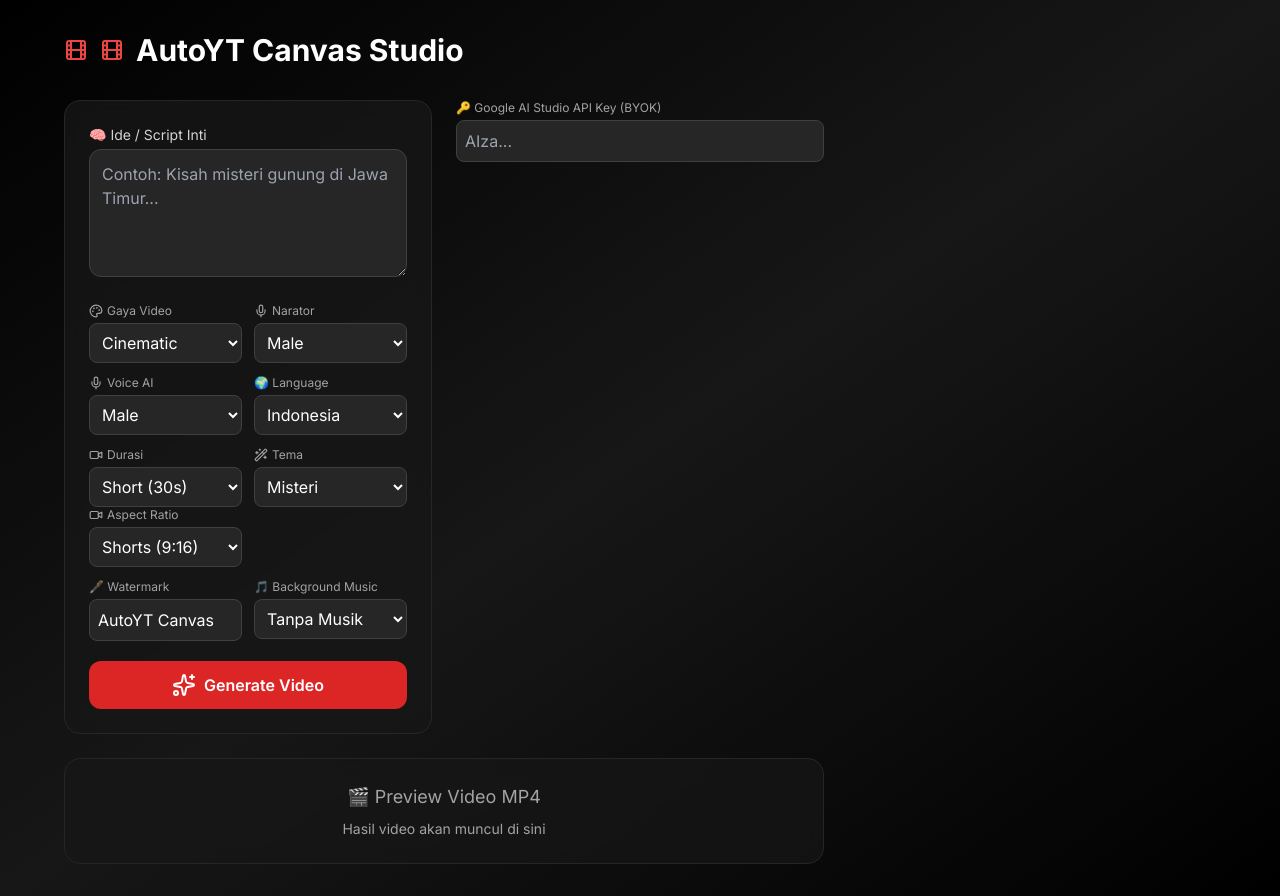
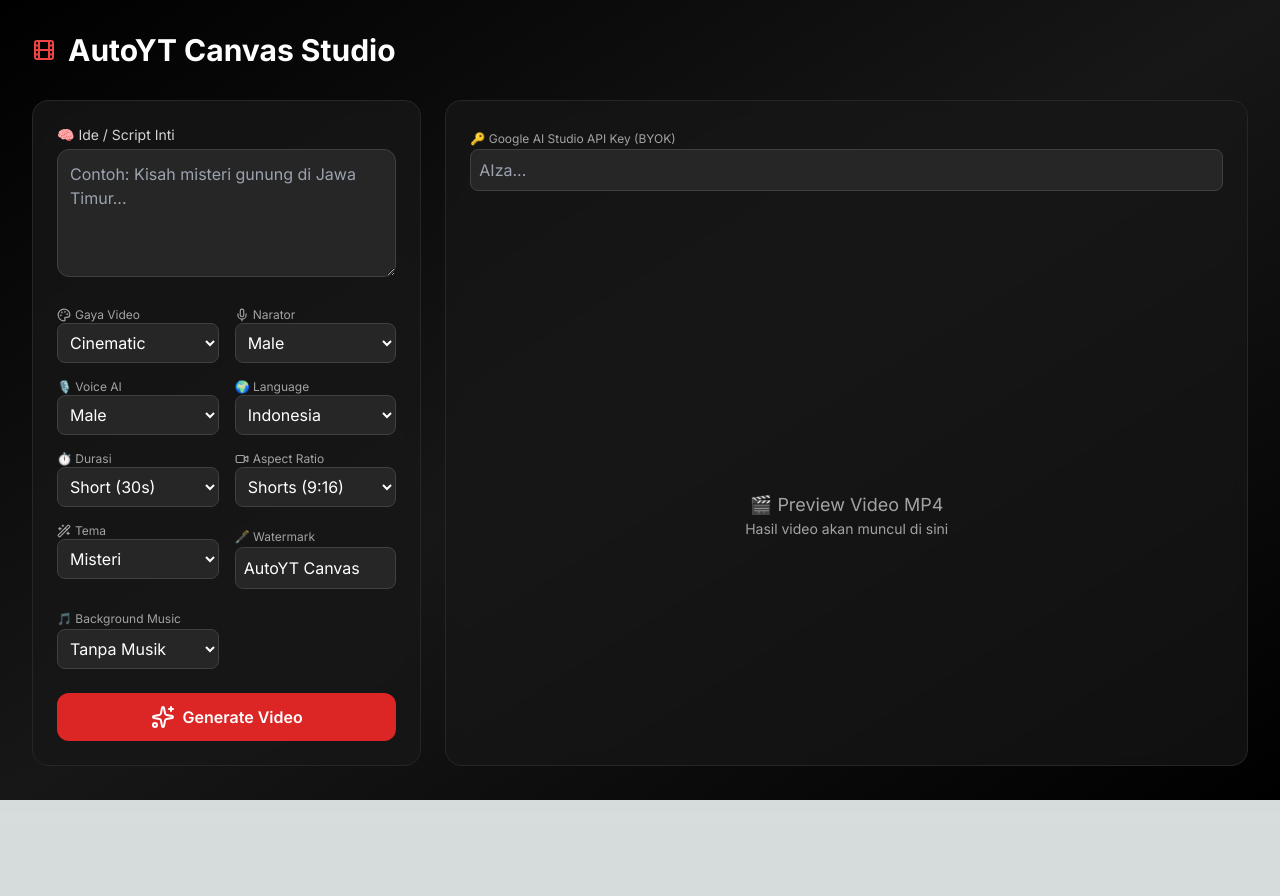
Before and after one commit to wargasekitar/autoyt-canvas, a Next.js app: page / in a window 1280 px wide. After the commit the page ends 823 px from the top, so only its background shows below. Built offline with nearby package versions, Linux system fonts and the light colour scheme.

Commit message:
fix: add UI design

```diff
--- a/app/page.tsx
+++ b/app/page.tsx
@@ -69,10 +69,9 @@
 
 return (
   <div className="min-h-screen bg-gradient-to-br from-black via-neutral-900 to-black text-white p-8">
-      <div className="max-w-6xl mx-auto">
-        {/* Header */}
-        <div className="flex items-center gap-3 mb-8">
-          <Film className="text-red-500" />
+    <div className="max-w-7xl mx-auto">
+      {/* HEADER */}
+      <div className="flex items-center justify-between mb-8">
         <h1 className="text-3xl font-bold flex items-center gap-3">
           <Film className="text-red-500" />
           AutoYT Canvas Studio
@@ -80,9 +79,9 @@
       </div>
 
       <div className="grid lg:grid-cols-3 gap-6">
-          {/* LEFT PANEL */}
-          <div className="lg:col-span-1 space-y-5 bg-neutral-900/80 p-6 rounded-2xl border border-neutral-800 backdrop-blur">
-            {/* Idea Input */}
+        {/* LEFT PANEL – CONTROL STUDIO */}
+        <div className="lg:col-span-1 bg-neutral-900/80 p-6 rounded-2xl border border-neutral-800 space-y-6 backdrop-blur">
+          {/* Idea */}
           <div>
             <label className="text-sm mb-1 block text-neutral-300">
               🧠 Ide / Script Inti
@@ -95,10 +94,11 @@
             />
           </div>
 
-            {/* Controls */}
-            <div className="grid grid-cols-2 gap-3">
+          {/* CONTROL GRID */}
+          <div className="grid grid-cols-2 gap-4">
+            {/* Style */}
             <div>
-                <label className="text-xs mb-1 flex items-center gap-1 text-neutral-400">
+              <label className="text-xs flex items-center gap-1 text-neutral-400">
                 <Palette size={14} /> Gaya Video
               </label>
               <select
@@ -115,8 +115,9 @@
               </select>
             </div>
 
+            {/* Narrator */}
             <div>
-                <label className="text-xs mb-1 flex items-center gap-1 text-neutral-400">
+              <label className="text-xs flex items-center gap-1 text-neutral-400">
                 <Mic size={14} /> Narator
               </label>
               <select
@@ -129,9 +130,10 @@
               </select>
             </div>
 
+            {/* Voice AI */}
             <div>
-              <label className="text-xs mb-1 flex items-center gap-1 text-neutral-400">
-                <Mic size={14} /> Voice AI
+              <label className="text-xs flex items-center gap-1 text-neutral-400">
+                🎙️ Voice AI
               </label>
               <select
                 value={voiceGender}
@@ -143,8 +145,9 @@
               </select>
             </div>
 
+            {/* Language */}
             <div>
-              <label className="text-xs mb-1 flex items-center gap-1 text-neutral-400">
+              <label className="text-xs flex items-center gap-1 text-neutral-400">
                 🌍 Language
               </label>
               <select
@@ -161,10 +164,10 @@
               </select>
             </div>
 
-
+            {/* Duration */}
             <div>
-                <label className="text-xs mb-1 flex items-center gap-1 text-neutral-400">
-                  <Video size={14} /> Durasi
+              <label className="text-xs flex items-center gap-1 text-neutral-400">
+                ⏱️ Durasi
               </label>
               <select
                 value={duration}
@@ -175,9 +178,11 @@
                 <option>Short (60s)</option>
                 <option>Long (3–5 min)</option>
               </select>
+            </div>
 
+            {/* Aspect */}
             <div>
-                  <label className="text-xs mb-1 flex items-center gap-1 text-neutral-400">
+              <label className="text-xs flex items-center gap-1 text-neutral-400">
                 <Video size={14} /> Aspect Ratio
               </label>
               <select
@@ -190,10 +195,10 @@
                 <option value="1:1">Square (1:1)</option>
               </select>
             </div>
-              </div>
 
+            {/* Theme */}
             <div>
-                <label className="text-xs mb-1 flex items-center gap-1 text-neutral-400">
+              <label className="text-xs flex items-center gap-1 text-neutral-400">
                 <Wand2 size={14} /> Tema
               </label>
               <select
@@ -208,22 +213,20 @@
                 <option>Edukasi</option>
               </select>
             </div>
+
+            {/* Watermark */}
             <div>
-                <label className="text-xs mb-1 flex items-center gap-1 text-neutral-400">
-                  🖋️ Watermark
-                </label>
+              <label className="text-xs text-neutral-400">🖋️ Watermark</label>
               <input
                 value={watermark}
                 onChange={(e) => setWatermark(e.target.value)}
-                  placeholder="Contoh: @channelkamu"
                 className="w-full p-2 rounded-lg bg-neutral-800 border border-neutral-700"
               />
             </div>
 
+            {/* Music */}
             <div>
-                <label className="text-xs mb-1 flex items-center gap-1 text-neutral-400">
-                  🎵 Background Music
-                </label>
+              <label className="text-xs text-neutral-400">🎵 Background Music</label>
               <select
                 value={bgm}
                 onChange={(e) => setBgm(e.target.value)}
@@ -235,14 +238,13 @@
                 <option value="uplifting">Uplifting</option>
               </select>
             </div>
-
           </div>
 
-            {/* Generate Button */}
+          {/* Generate */}
           <button
             onClick={generate}
             disabled={status === "loading"}
-              className="w-full mt-3 bg-red-600 hover:bg-red-700 transition-colors py-3 rounded-xl font-semibold flex items-center justify-center gap-2"
+            className="w-full bg-red-600 hover:bg-red-700 py-3 rounded-xl font-semibold flex items-center justify-center gap-2"
           >
             {status === "loading" ? (
               <Loader2 className="animate-spin" />
@@ -253,9 +255,10 @@
           </button>
         </div>
 
-          {/* RIGHT PANEL */}
+        {/* RIGHT PANEL – PREVIEW */}
+        <div className="lg:col-span-2 bg-neutral-900/70 rounded-2xl p-6 border border-neutral-800 backdrop-blur space-y-4">
           <div>
-          <label className="text-xs mb-1 block text-neutral-400">
+            <label className="text-xs text-neutral-400">
               🔑 Google AI Studio API Key (BYOK)
             </label>
             <input
@@ -269,27 +272,21 @@
               className="w-full p-2 rounded-lg bg-neutral-800 border border-neutral-700"
             />
           </div>
-          <div className="lg:col-span-2 bg-neutral-900/70 rounded-2xl p-6 flex flex-col items-center justify-center border border-neutral-800 backdrop-blur">
+
           {!videoUrl && (
-              <div className="text-center text-neutral-400">
+            <div className="flex flex-col items-center justify-center h-full text-neutral-400">
               <p className="text-lg">🎬 Preview Video MP4</p>
-                <p className="text-sm mt-2">
-                  Hasil video akan muncul di sini
-                </p>
+              <p className="text-sm">Hasil video akan muncul di sini</p>
             </div>
           )}
 
           {videoUrl && (
             <>
-                <video
-                  src={videoUrl}
-                  controls
-                  className="rounded-xl w-full max-h-[420px]"
-                />
+              <video src={videoUrl} controls className="rounded-xl w-full max-h-[420px]" />
               <a
                 href={videoUrl}
                 download
-                  className="mt-4 flex items-center gap-2 bg-neutral-700 hover:bg-neutral-600 transition px-4 py-2 rounded-lg"
+                className="mt-4 inline-flex items-center gap-2 bg-neutral-700 hover:bg-neutral-600 px-4 py-2 rounded-lg"
               >
                 <Download /> Download MP4
               </a>
@@ -300,4 +297,5 @@
     </div>
   </div>
 );
+
 }
```
Lines whose indentation alone changed are shown as unchanged.
